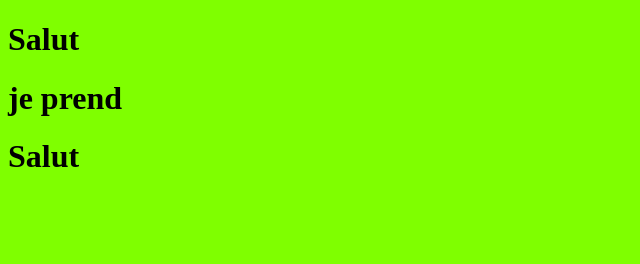
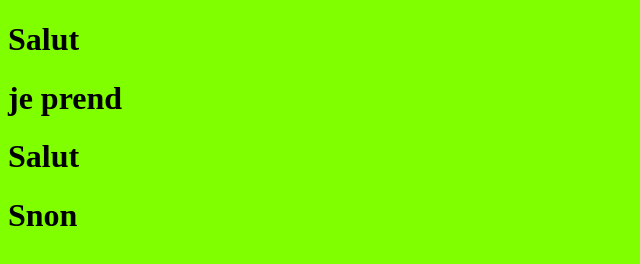
Before and after one commit to NassimHachem/OpenClassroomsProjects, a plain HTML site: page dossier sans titre/index.html in a window 1280 px wide. Shown: the whole page, without its empty margins (0-640 px from the left). Drawn offline with Linux system fonts and the light colour scheme.

Commit message:
Update index.html

```diff
--- a/dossier sans titre/index.html
+++ b/dossier sans titre/index.html
@@ -10,6 +10,7 @@
         <h1>Salut</h1>
         <h1>je prend</h1>
         <h1>Salut</h1>
+        <h1>Snon</h1>
     </body>
 
 </html>
```
